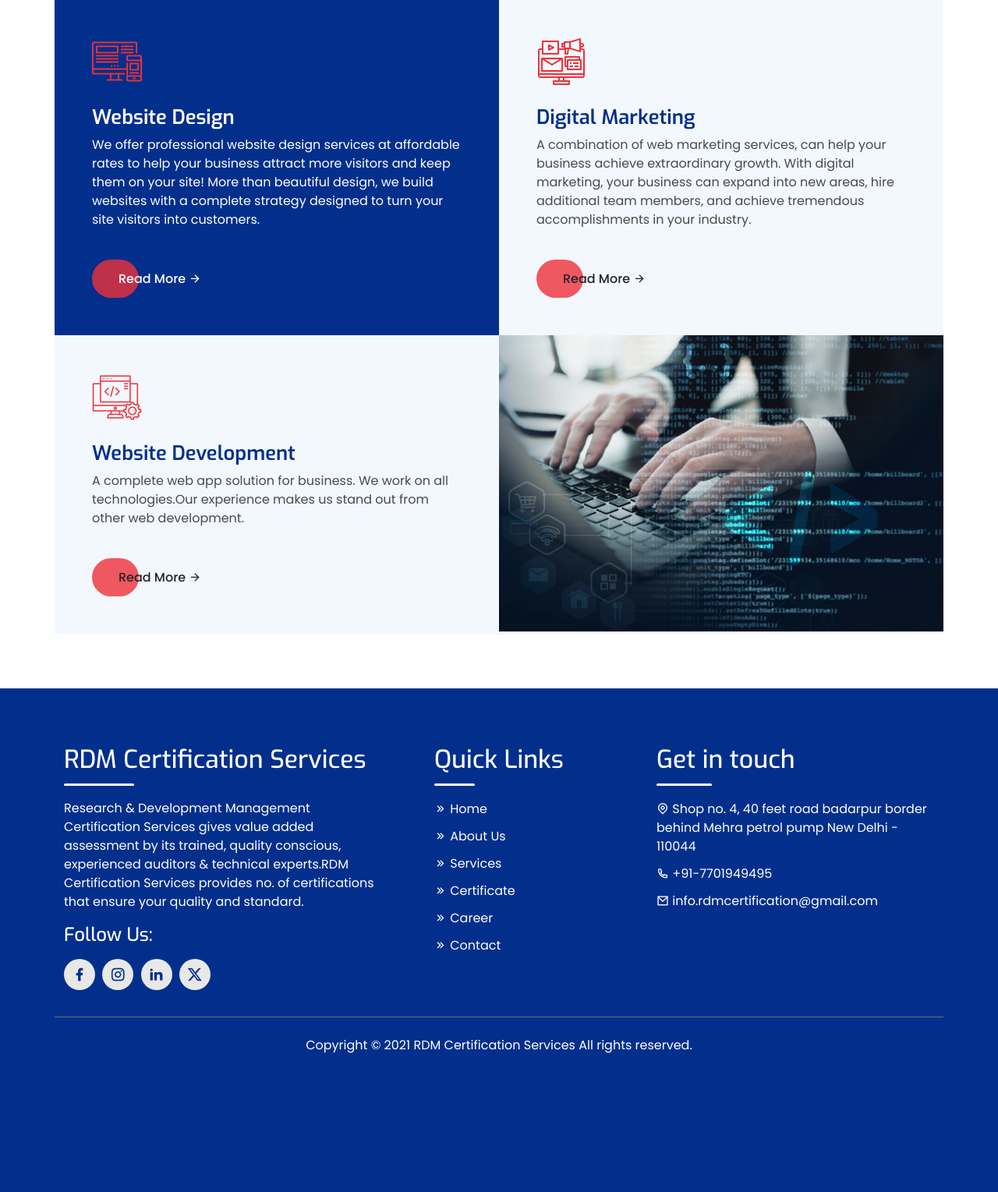
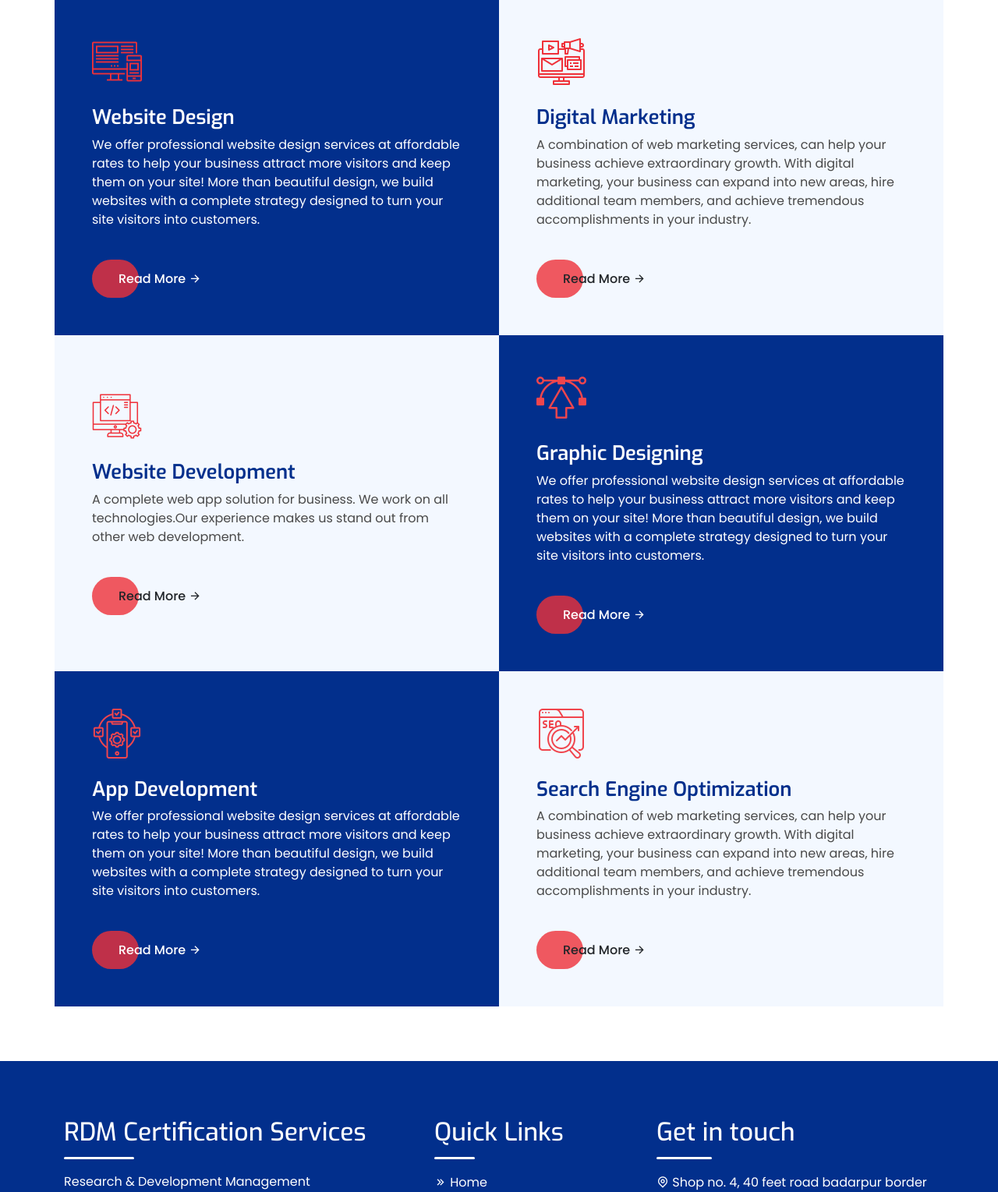
Before and after one commit to akkushwaha7834/rdmcertification, a PHP site: page /it-services.php in a window 1280 px wide. Shown: the part 848-2377 px from the top of the page at 78% size. Before the commit the page ends 2199 px from the top, so only its background shows below. Run offline with PHP 8.4, Linux system fonts and the light colour scheme.

Commit message:
add more services

```diff
--- a/assets/css/style.css
+++ b/assets/css/style.css
@@ -622,7 +622,7 @@ p {
 .boxes-wrap {
     box-shadow: 0 0 10px #00000024;
     padding: 25px;
-    transition: width .2s ease-in-out, margin .2s ease-in-out, transform .75s ease;
+    transition: all  0.4s ease-in-out;
     height: 100%;
     color: var(--theme-text);
     border-radius: 0.5rem;
--- a/it-services.php
+++ b/it-services.php
@@ -54,9 +54,28 @@
                 <a href="it-service-single.php" class="btn-round mt-4 text-dark"> Read More <i
                                                     class="ri-arrow-right-line"></i> </a>
             </div>
-            <div class="col-md-6 px-0 h-100 bg-image" style="background-image:url('');">
-               <img src="assets/images/it-services.webp" alt="" class="w-100">
+            <div class="col-md-6 py-5 px-lg-5  h-100 bg-dark">
+                <img src="assets/images/graphic-design.png" alt="" class="mb-4">
+                <h3 class="text-white">Graphic Designing</h3>
+                <p class="text-white">We offer professional website design services at affordable rates to help your business attract more visitors and keep them on your site! More than beautiful design, we build websites with a complete strategy designed to turn your site visitors into customers.</p>
+                <a href="it-service-single.php" class="btn-round mt-4"> Read More <i
+                                                    class="ri-arrow-right-line"></i> </a>
 
+            </div>
+            <div class="col-md-6 py-5 px-lg-5  h-100 bg-dark">
+                <img src="assets/images/app.png" alt="" class="mb-4">
+                <h3 class="text-white">App Development</h3>
+                <p class="text-white">We offer professional website design services at affordable rates to help your business attract more visitors and keep them on your site! More than beautiful design, we build websites with a complete strategy designed to turn your site visitors into customers.</p>
+                <a href="it-service-single.php" class="btn-round mt-4"> Read More <i
+                                                    class="ri-arrow-right-line"></i> </a>
+
+            </div>
+            <div class="col-md-6 py-5 px-lg-5  h-100 theme-bg-light">
+            <img src="assets/images/seo.png" alt="" class="mb-4">
+                <h3>Search Engine Optimization</h3>
+                <p>A combination of web marketing services, can help your business achieve extraordinary growth. With digital marketing, your business can expand into new areas, hire additional team members, and achieve tremendous accomplishments in your industry.</p>
+                <a href="it-service-single.php" class="btn-round text-dark mt-4"> Read More <i
+                                                    class="ri-arrow-right-line"></i> </a>
             </div>
 
         </div>
```
Also changed, not shown: assets/images/app.png (added), assets/images/graphic-design.png (added), assets/images/seo.png (added).
